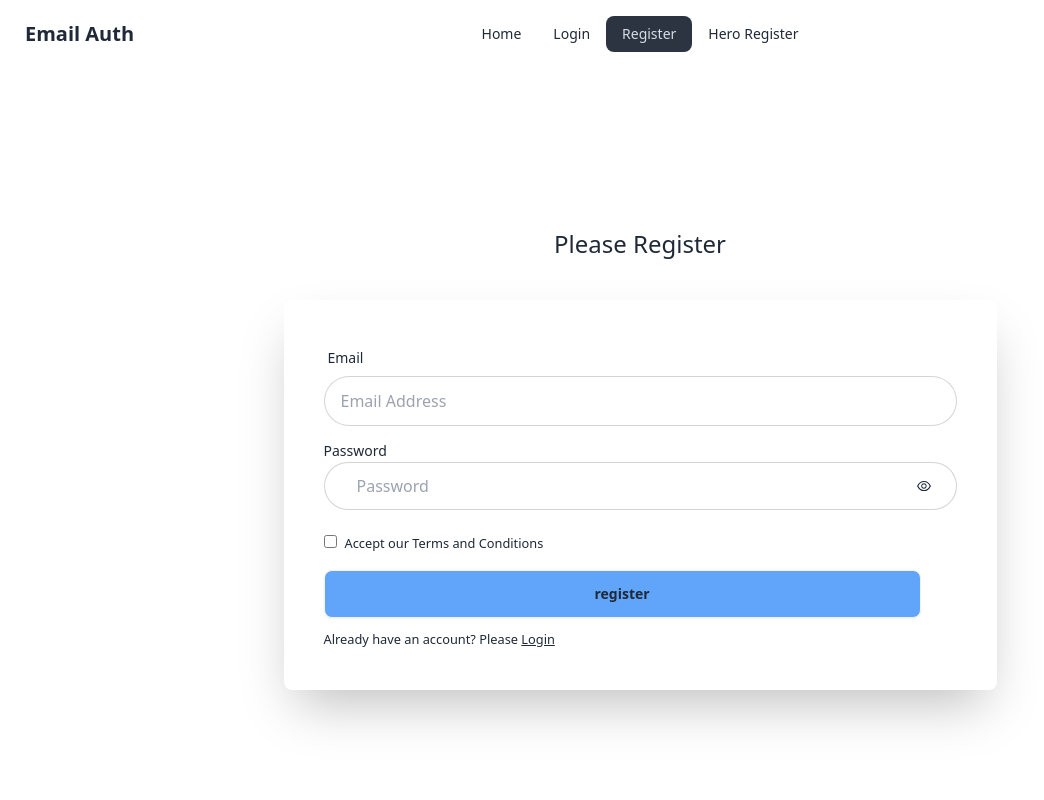
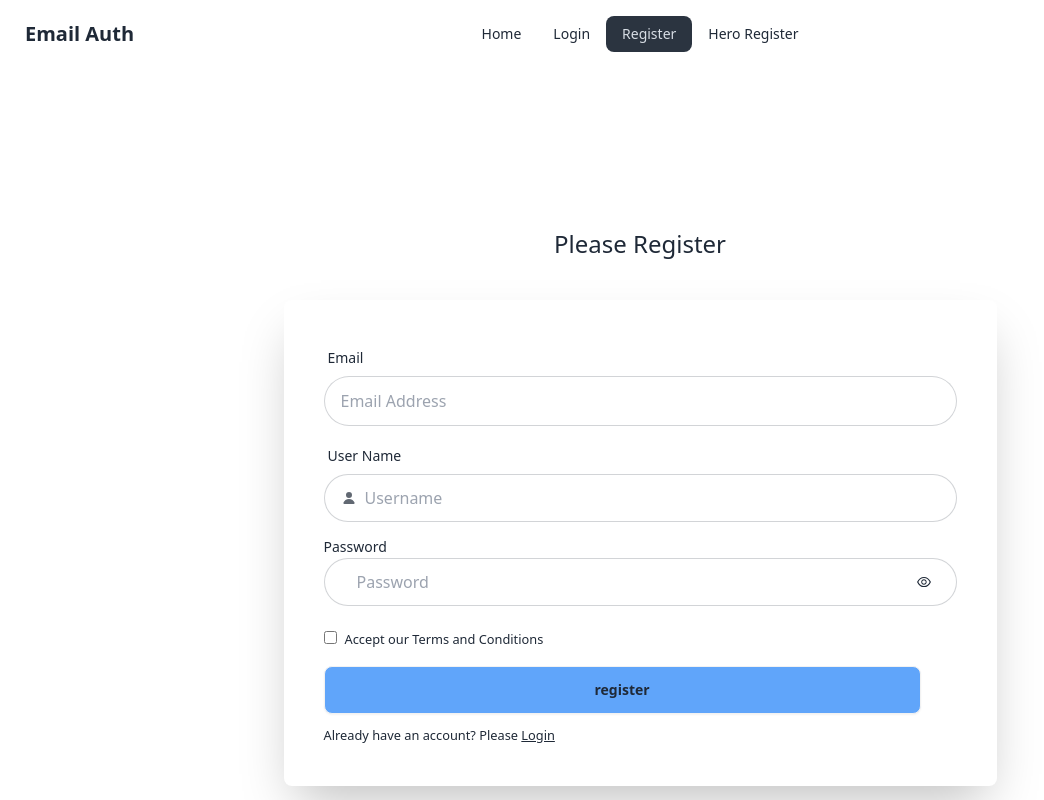
Before and after one commit to afrinbhuiyan/user-email-password-auth, a React (Vite) app: page /register in a window 1280 px wide. Shown: the whole page, without its empty margins (0-1044 px from the left). Built offline with nearby package versions, Linux system fonts and the light colour scheme.

Commit message:
handle email varification and ubdate user name add

```diff
--- a/src/__form__interactions.js
+++ b/src/__form__interactions.js
@@ -2,3 +2,7 @@
  * 1. form ==> e.terget.[name of the input field].value
  * 2.
  */
+
+
+// email passoword ---------
+// 9806AfriN
--- a/src/components/Login/Login.jsx
+++ b/src/components/Login/Login.jsx
@@ -22,7 +22,12 @@ const Login = () => {
         signInWithEmailAndPassword(auth, email, password)
             .then(result => {
                 console.log(result.user);
-                setLoginSuccess('User Logged In Successfully')
+                if(result.user.emailVerified){
+                    setLoginSuccess('User Logged In Successfully.')
+                }
+                else{
+                    alert('Plese varify your email address.')
+                }
             })
             .catch(error => {
                 console.error(error)
--- a/src/components/Register/Register.jsx
+++ b/src/components/Register/Register.jsx
@@ -1,4 +1,4 @@
-import { createUserWithEmailAndPassword } from "firebase/auth/cordova";
+import { createUserWithEmailAndPassword, sendEmailVerification, updateProfile } from "firebase/auth/cordova";
 import auth from "../../firebase/firebase";
 import { useState } from "react";
 import { AiOutlineEye } from "react-icons/ai";
@@ -15,9 +15,10 @@ const Register = () => {
         setRegisterError('')
         setRegisterSuccess('')
         const email = e.target.email.value;
+        const name = e.target.name.value;
         const password = e.target.password.value;
         const accepted = e.target.terms.checked
-        console.log(email, password, accepted)
+        console.log(email, name, password, accepted)
         if (password.length < 6) {
             setRegisterError('Password should be at least 6 characters or longer');
             return;
@@ -26,7 +27,7 @@ const Register = () => {
             setRegisterError('Your Password should have at least and upper case characters');
             return;
         }
-        else if(!accepted){
+        else if (!accepted) {
             setRegisterError('Please accept our terms and conditions!!')
             return;
         }
@@ -35,6 +36,22 @@ const Register = () => {
             .then(result => {
                 console.log(result.user)
                 setRegisterSuccess('User Created Successfully')
+                // upDate Profile
+                updateProfile(result.user, {
+                    displayName: name,
+                    photoURL: "https://example.com/jane-q-user/profile.jpg"
+                })
+                .then(() => {
+                    console.log('Profile upDated')
+                })
+                .catch(error => {
+                    console.error(error)
+                })
+                // Send verification email
+                sendEmailVerification(result.user)
+                    .then(() => {
+                        alert('Please check Your Email and verify your account')
+                    })
             })
             .catch(error => {
                 console.log(error);
@@ -53,7 +70,23 @@ const Register = () => {
                         <input className="pr-96 mb-3 py-3 px-4 rounded-full border input-bordered"
                             placeholder="Email Address" type="email" name="email" id="" required />
                     </div>
-                    <div className="mb-5">
+                    <div>
+                        <label className="label">
+                            <span className="label-text">User Name</span>
+                        </label>
+                        <label className="input input-bordered rounded-full flex items-center gap-2">
+                            <svg
+                                xmlns="http://www.w3.org/2000/svg"
+                                viewBox="0 0 16 16"
+                                fill="currentColor"
+                                className="h-4 w-4 opacity-70">
+                                <path
+                                    d="M8 8a3 3 0 1 0 0-6 3 3 0 0 0 0 6ZM12.735 14c.618 0 1.093-.561.872-1.139a6.002 6.002 0 0 0-11.215 0c-.22.578.254 1.139.872 1.139h9.47Z" />
+                            </svg>
+                            <input type="text" className="grow" name="name" placeholder="Username" />
+                        </label>
+                    </div>
+                    <div className="mb-5 mt-3">
                         <label className="label-text">
                             <span className="label-text ">Password</span></label>
                         <br />
```
Lines whose indentation alone changed are shown as unchanged.
